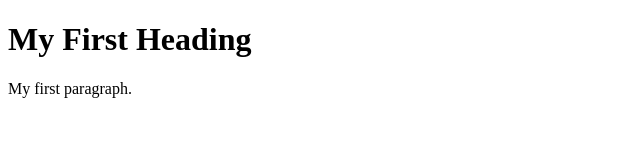
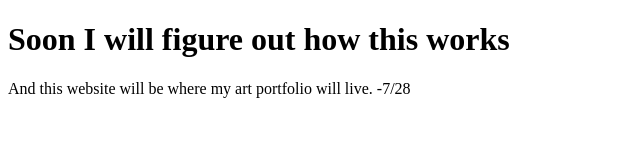
Before and after one commit to xiiekk/xiiekk.com, a plain HTML site: page index.html in a window 1280 px wide. Shown: the whole page, without its empty margins (0-640 px from the left). Drawn offline with Linux system fonts and the light colour scheme.

Commit message:
Update index.html

```diff
--- a/index.html
+++ b/index.html
@@ -1,12 +1,12 @@
 <!DOCTYPE html>
 <html>
 <head>
-<title>Page Title</title>
+<title>Hannah's Portfolio</title>
 </head>
 <body>
 
-<h1>My First Heading</h1>
-<p>My first paragraph.</p>
+<h1>Soon I will figure out how this works</h1>
+<p>And this website will be where my art portfolio will live. -7/28</p>
 
 </body>
 </html>
```
